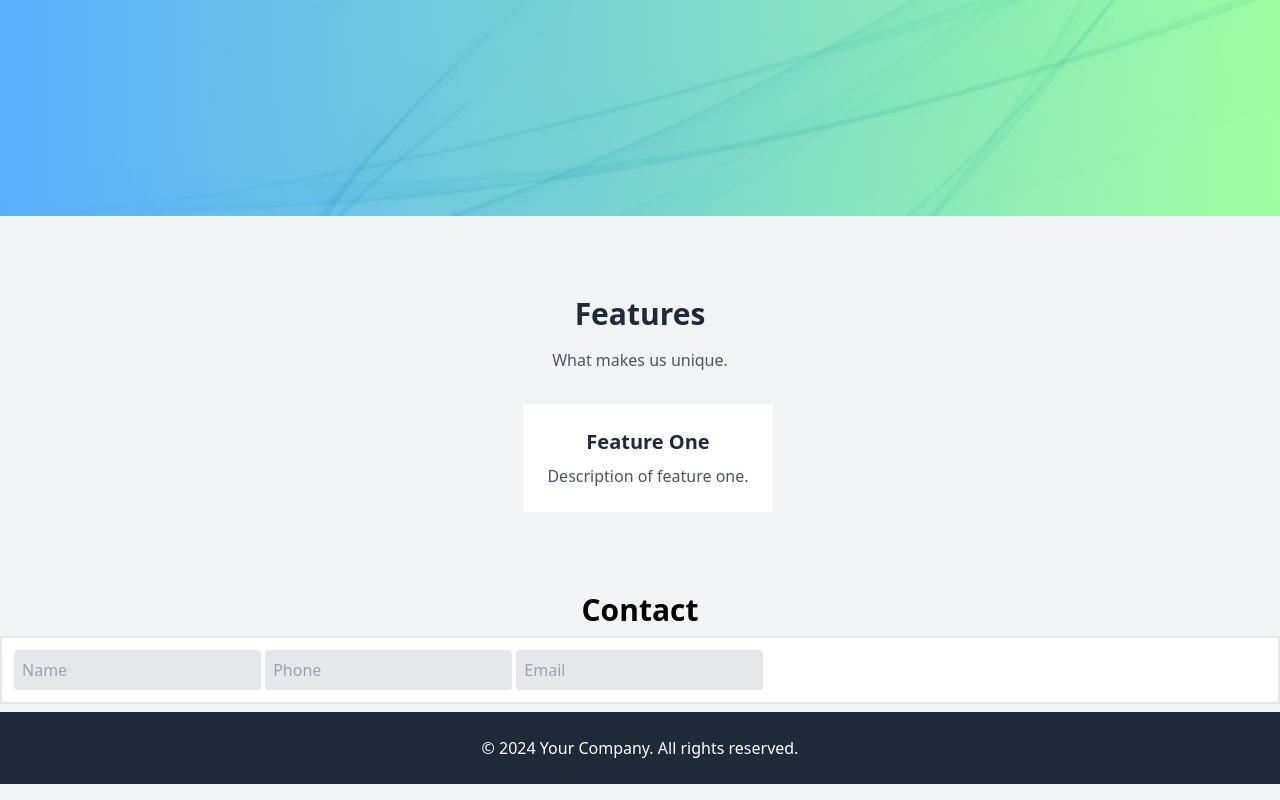
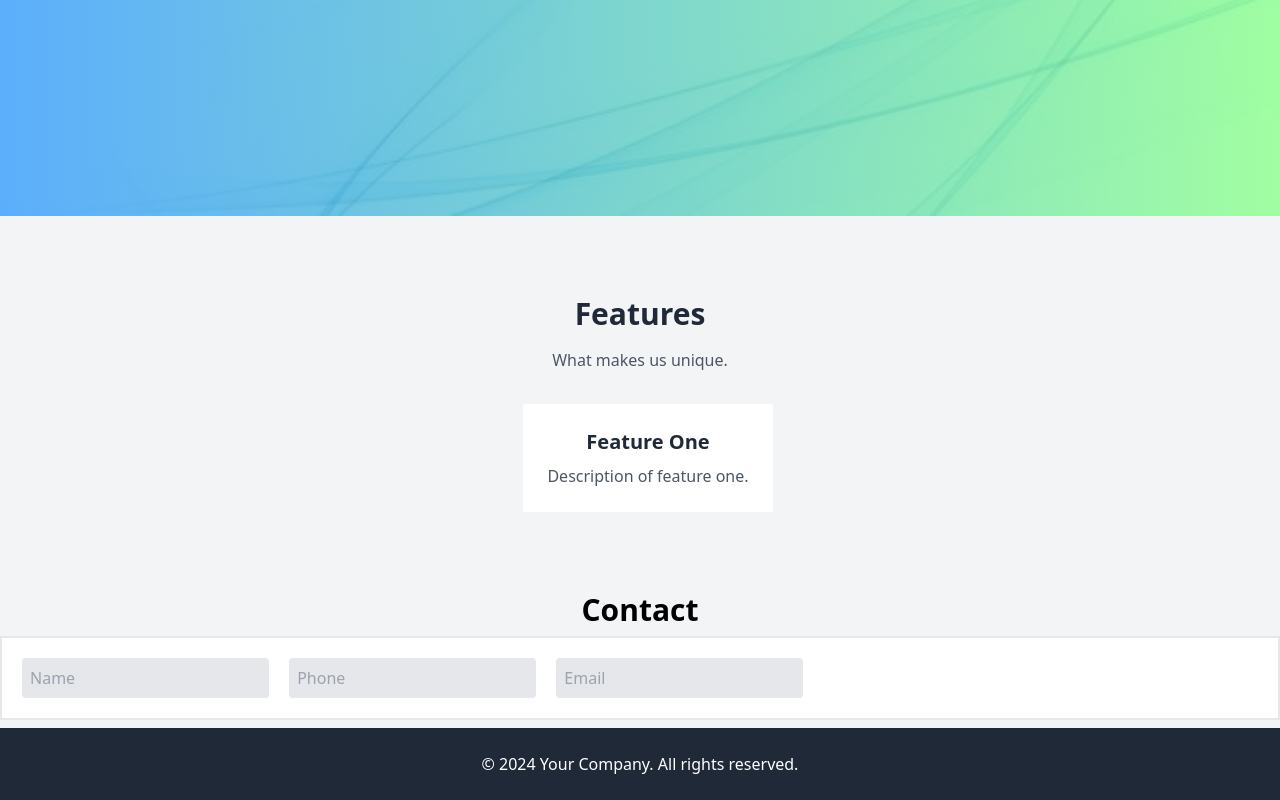
Before and after one commit to sonu-shivcharan/landing-page, a plain HTML site: page index.html in a window 1280 px wide. Shown: the part 584-1384 px from the top of the page. Drawn offline with nearby package versions, Linux system fonts and the light colour scheme.

Commit message:
update index.html

```diff
--- a/index.html
+++ b/index.html
@@ -66,11 +66,11 @@
     </section>
     <section id="contact p-2">
       <h3 class='text-center font-bold text-3xl'>Contact</h3>
-      <div class="form container border-2 bg-white mx-auto p-3 m-2">
+      <div class="form-container border-2 bg-white mx-auto p-3 m-2">
       <form>
-        <input placeholder="Name" class="bg-gray-200 rounded p-2" ></input>
-        <input placeholder="Phone" class="bg-gray-200 rounded p-2" ></input>
-        <input placeholder="Email" class="bg-gray-200 rounded p-2"></input>
+        <input placeholder="Name" class="bg-gray-200 rounded p-2 m-2"></input>
+        <input placeholder="Phone" class="bg-gray-200 rounded p-2 m-2" ></input>
+        <input placeholder="Email" class="bg-gray-200 rounded p-2 m-2"></input>
 
       </form>
       </div>
```
